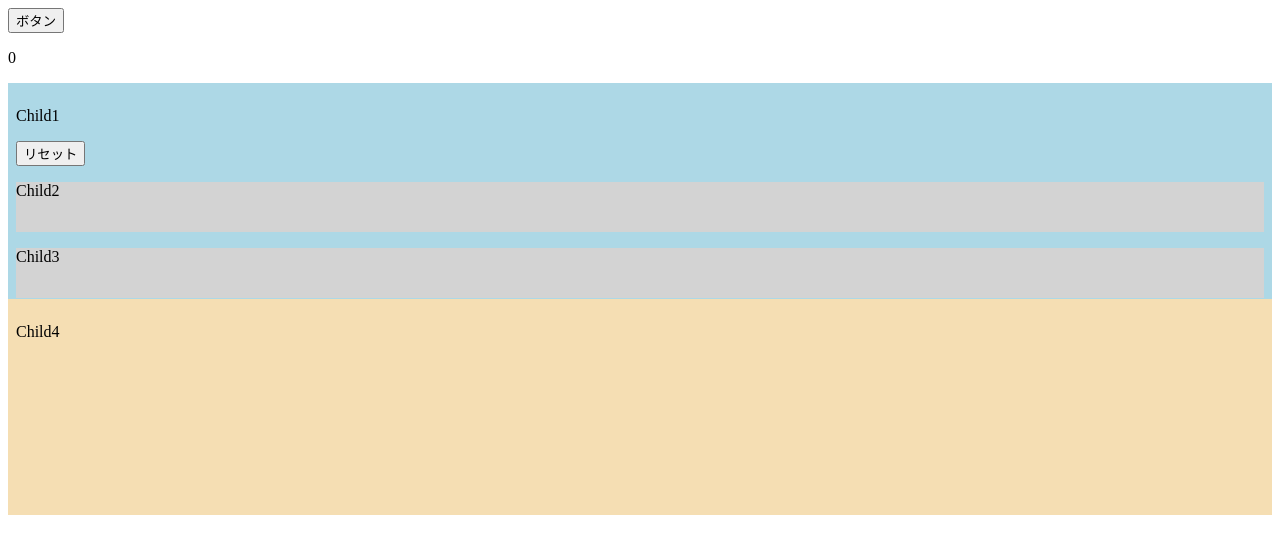
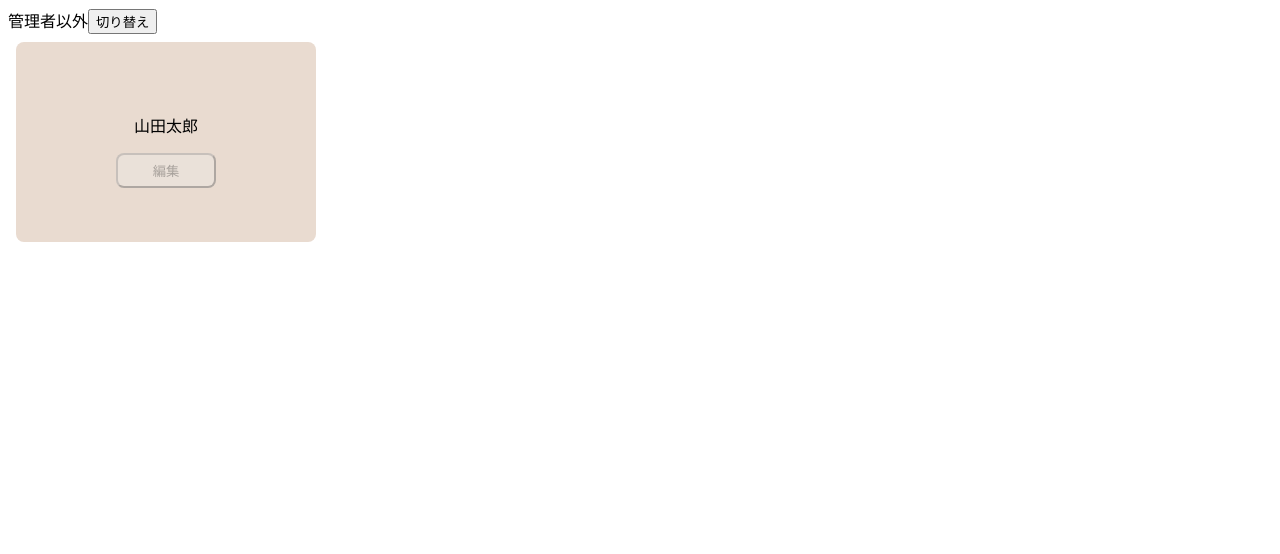
Before and after one commit to skatedog/react-practice, a React (Create React App) app in the folder my-app/: page / in a window 1280 px wide. Shown: the top 554 px of the page. Built offline with nearby package versions, Linux system fonts and the light colour scheme.

Commit message:
[Practice]グローバルstate

```diff
--- a/my-app/src/App.jsx
+++ b/my-app/src/App.jsx
@@ -1,25 +1,17 @@
-import { useState, memo, useCallback } from "react";
-import { Child1 } from "./components/Child1";
-import { Child4 } from "./components/Child4";
+import { useContext } from "react";
+import { Card } from "./components/Card";
+import { AdminFlagContext } from "./components/providers/AdminFlagProvider";
 
-export const App = memo(() => {
-  console.log("Appレンダリング");
-  const [num, setNum] = useState(0);
+export const App = () => {
+  const { isAdmin, setIsAdmin } = useContext(AdminFlagContext);
 
-  const onClickButton = () => {
-    setNum(num + 1);
-  };
-
-  const onClickReset = useCallback(() => {
-    setNum(0);
-  }, []);
+  const onClickSwitch = () => setIsAdmin(!isAdmin);
 
   return (
-    <>
-      <button onClick={onClickButton}>ボタン</button>
-      <p>{num}</p>
-      <Child1 onClickReset={onClickReset} />
-      <Child4 />
-    </>
+    <div>
+      {isAdmin ? <span>管理者</span> : <span>管理者以外</span>}
+      <button onClick={onClickSwitch}>切り替え</button>
+      <Card isAdmin={isAdmin} />
+    </div>
   );
-});
+};
--- /dev/null
+++ b/my-app/src/components/Card.jsx
@@ -0,0 +1,23 @@
+import { EditButton } from "./EditButton";
+
+const style = {
+  width: "300px",
+  height: "200px",
+  margin: "8px",
+  borderRadius: "8px",
+  backgroundColor: "#e9dbd0",
+  display: "flex",
+  flexDirection: "column",
+  justifyContent: "center",
+  alignItems: "center"
+};
+
+export const Card = () => {
+
+  return (
+    <div style={style}>
+      <p>山田太郎</p>
+      <EditButton />
+    </div>
+  );
+};
--- /dev/null
+++ b/my-app/src/components/EditButton.jsx
@@ -0,0 +1,19 @@
+import { useContext } from "react";
+
+import { AdminFlagContext } from "./providers/AdminFlagProvider";
+
+const style = {
+  width: "100px",
+  padding: "6px",
+  borderRadius: "8px"
+};
+
+export const EditButton = () => {
+  const { isAdmin } = useContext(AdminFlagContext);
+
+  return (
+    <button style={style} disabled={!isAdmin}>
+      編集
+    </button>
+  );
+};
--- /dev/null
+++ b/my-app/src/components/providers/AdminFlagProvider.jsx
@@ -0,0 +1,15 @@
+import { createContext, useState } from "react";
+
+export const AdminFlagContext = createContext({});
+
+export const AdminFlagProvider = props => {
+  const { children } = props;
+
+  const [isAdmin, setIsAdmin] = useState(false);
+
+  return (
+    <AdminFlagContext.Provider value={{ isAdmin, setIsAdmin }}>
+      {children}
+    </AdminFlagContext.Provider>
+  );
+};
--- a/my-app/src/index.js
+++ b/my-app/src/index.js
@@ -1,4 +1,10 @@
 import ReactDOM from "react-dom";
 import { App } from "./App";
+import { AdminFlagProvider } from "./components/providers/AdminFlagProvider";
 
-ReactDOM.render(<App />, document.getElementById("root"));
+ReactDOM.render(
+  <AdminFlagProvider>
+    <App />
+  </AdminFlagProvider>,
+  document.getElementById("root")
+);
```
